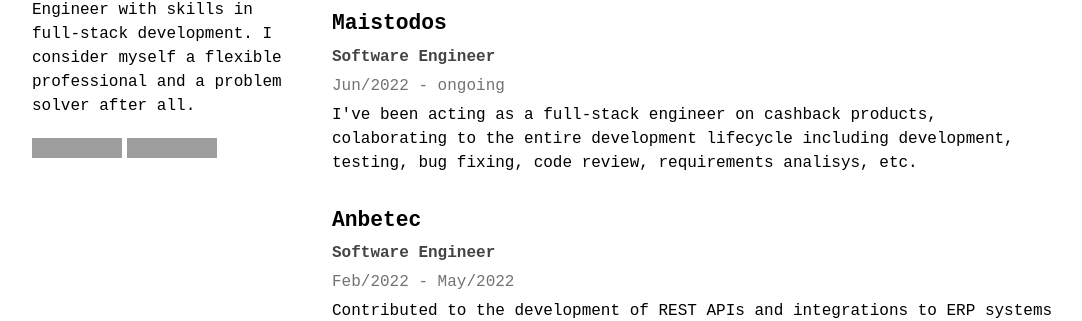
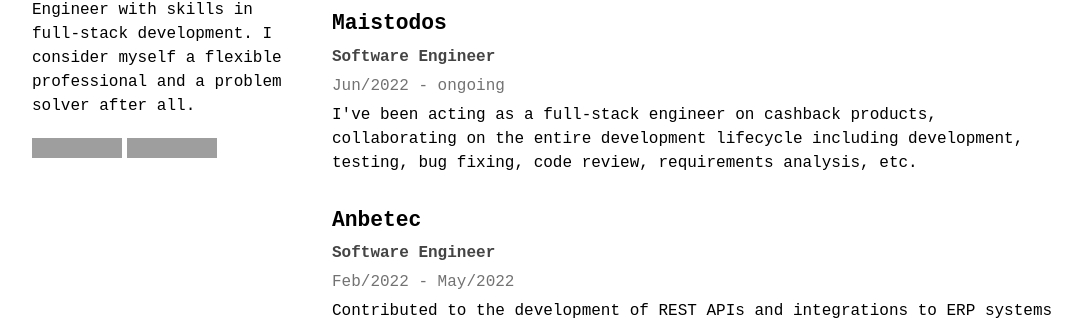
Before and after one commit to mateusasferreira/mateusasferreira.github.io, a Jekyll site: the page built from pages/en.md, in a window 1280 px wide, cut to the strip 524-845 px from the top of the page. Shown: the whole strip, without its empty margins (96-1178 px from the left). Built offline with Jekyll 4.4.1, drawn with Linux system fonts in a browser that asks for light colours; grey boxes are pictures that could not be loaded.

Commit message:
Update en.md

```diff
--- a/pages/en.md
+++ b/pages/en.md
@@ -43,7 +43,7 @@
       position: Software Engineer
       period: Jun/2022 - ongoing
       description: >
-        I've been acting as a full-stack engineer on cashback products, colaborating to the entire development lifecycle including development, testing, bug fixing, code review, requirements analisys, etc.
+        I've been acting as a full-stack engineer on cashback products, collaborating on the entire development lifecycle including development, testing, bug fixing, code review, requirements analysis, etc.
     - name: Anbetec
       position: Software Engineer
       period: Feb/2022 - May/2022
```
